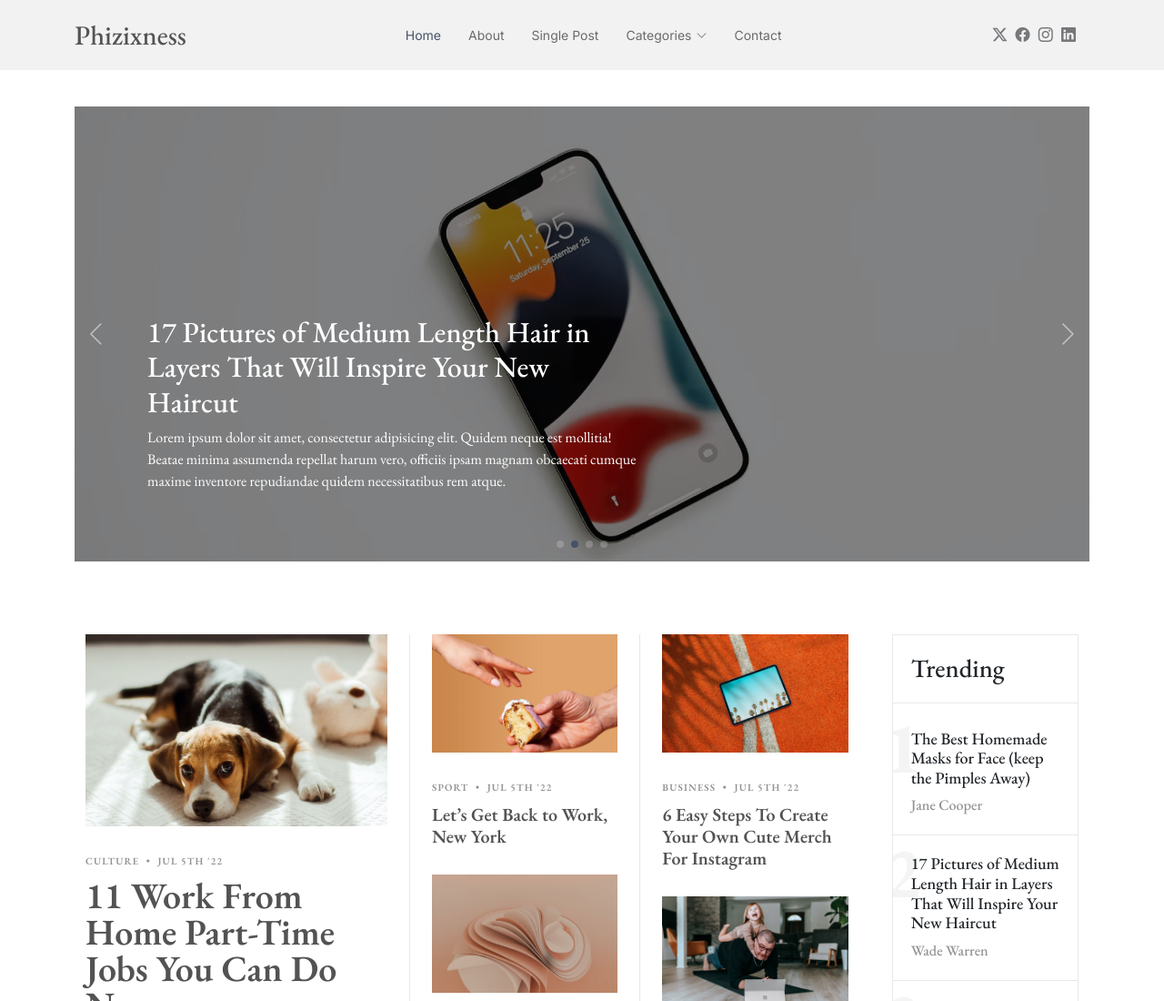
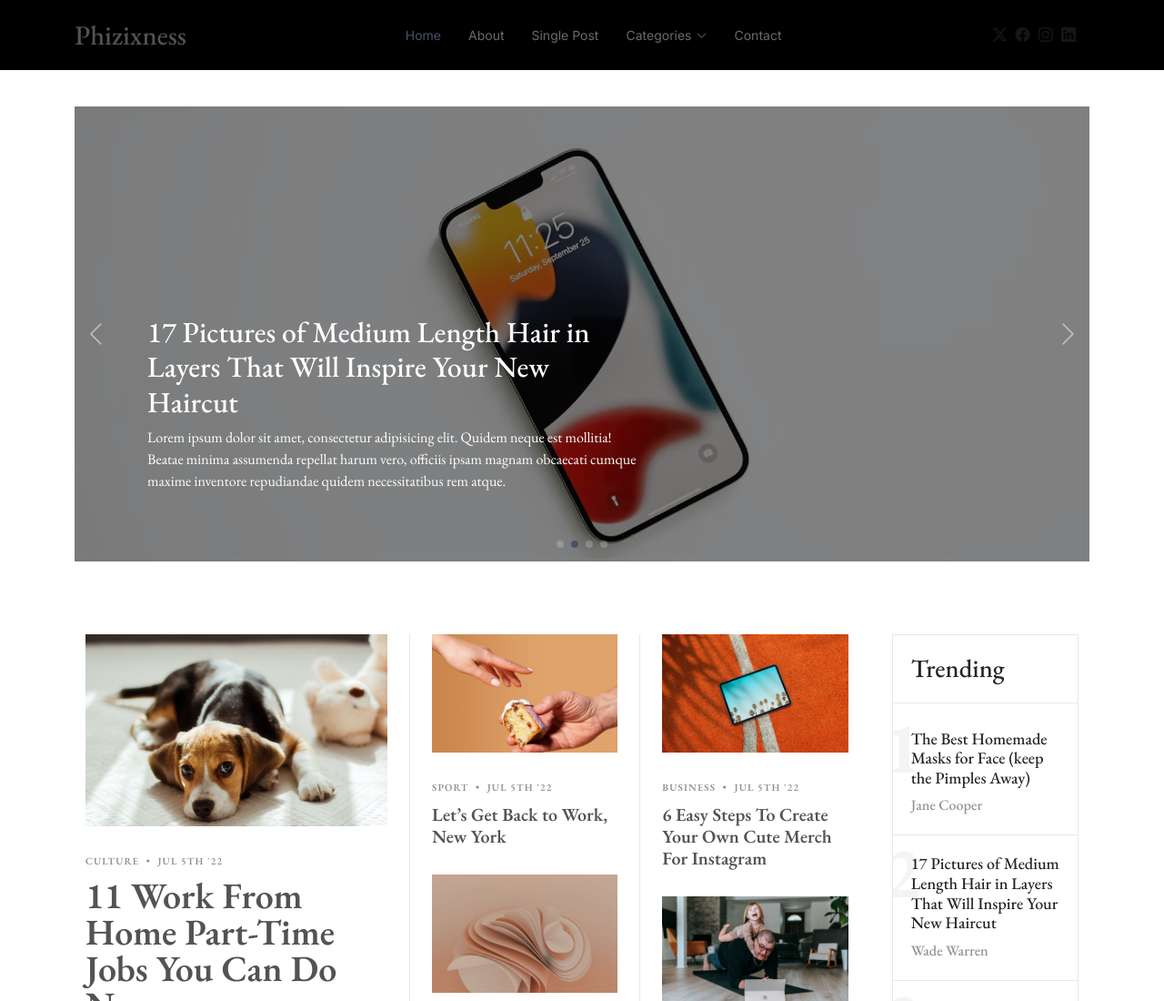
Before and after one commit to phizixness/2, a plain HTML site: page index.html in a window 1280 px wide. Shown: the top 1100 px of the page at 91% size. Drawn offline with nearby package versions, Linux system fonts and the light colour scheme.

Commit message:
Update main.css

```diff
--- a/assets/css/main.css
+++ b/assets/css/main.css
@@ -144,8 +144,8 @@ h6 {
 --------------------------------------------------------------*/
 .header {
   --background-color: #f2f2f2;
-  color: var(--default-color);
-  background-color: var(--background-color);
+  color: #fff;
+  background-color: #000;
   padding: 10px 0;
   transition: all 0.5s;
   z-index: 997;
```
